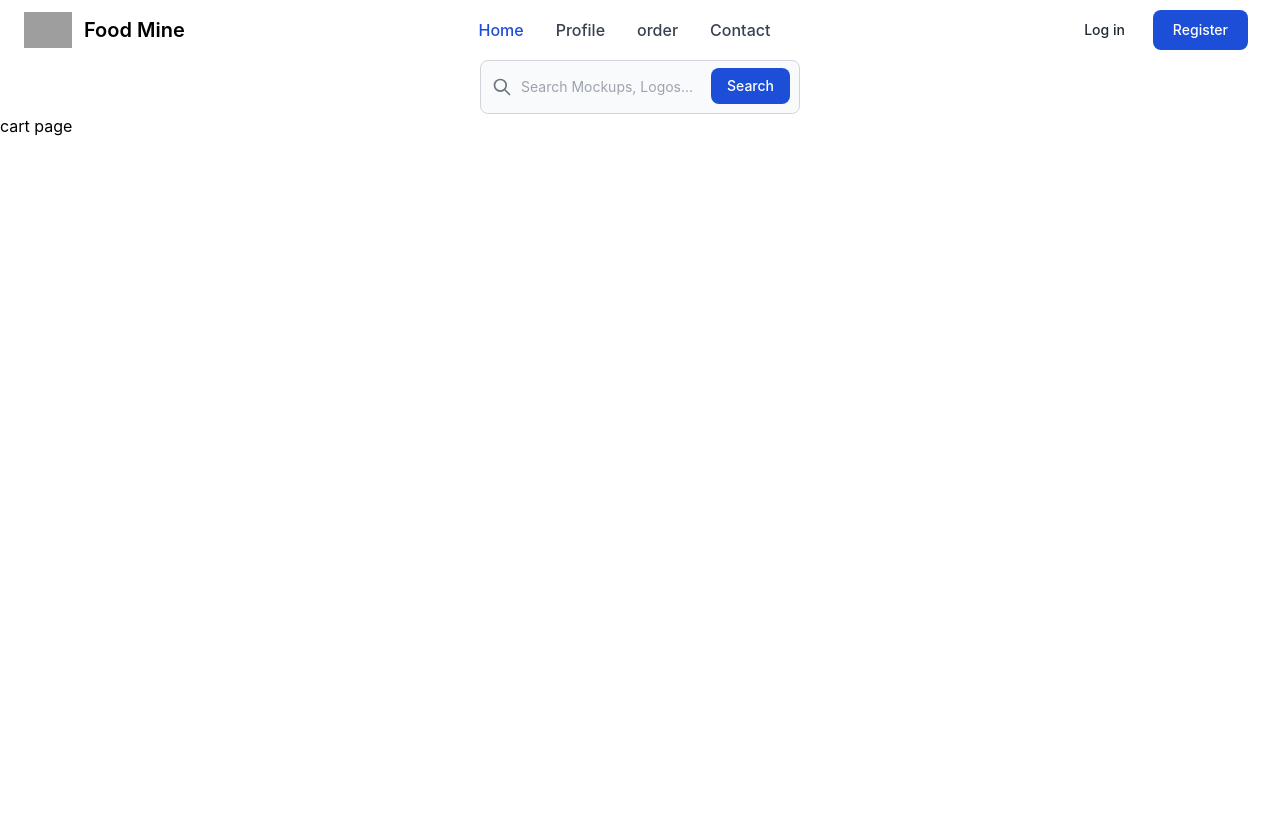
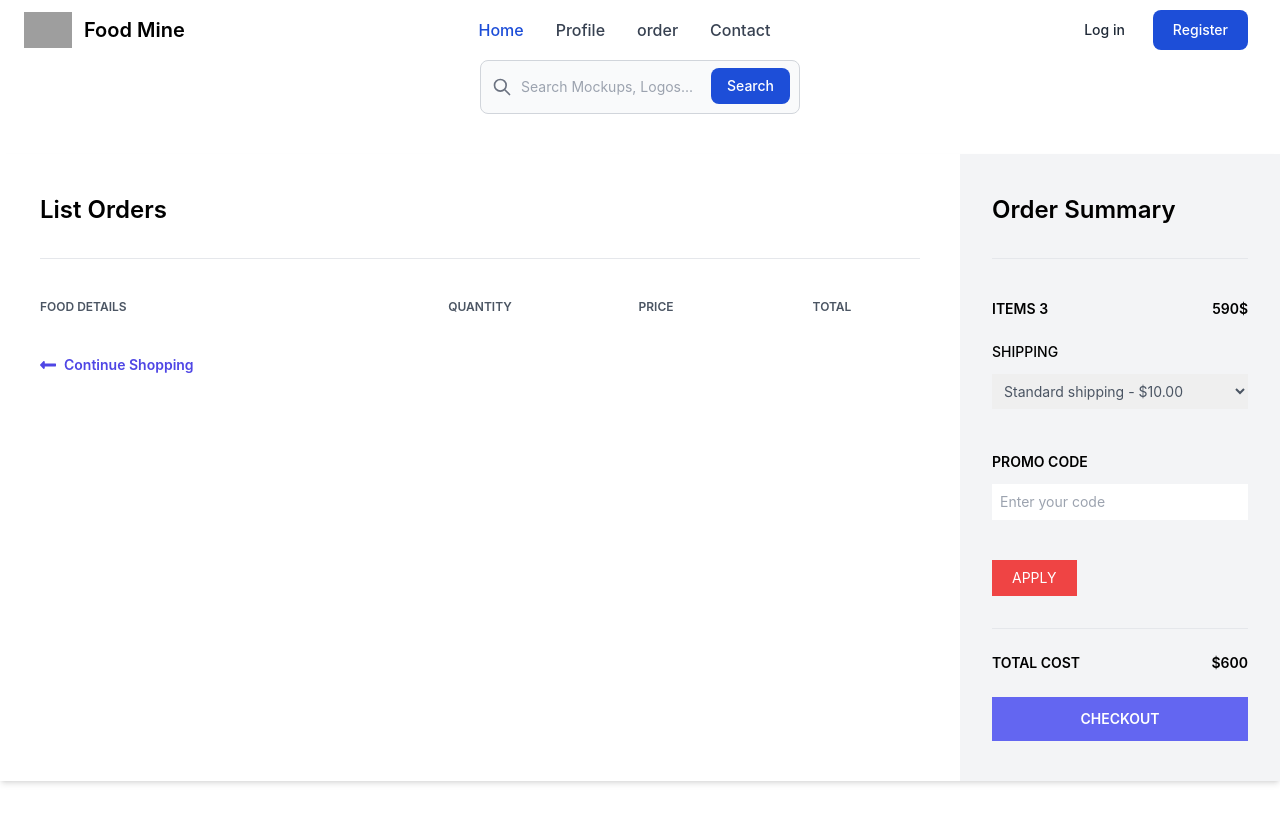
Before and after one commit to lucasngucii/Food-UI, an Angular app: page /cart-page in a window 1280 px wide. Before the commit the page ends 800 px from the top, so only its background shows below. Built offline with nearby package versions, Linux system fonts and the light colour scheme; grey boxes are pictures that could not be loaded.

Commit message:
21/12/2022

```diff
--- a/src/app/components/pages/cart-page/cart-page.component.html
+++ b/src/app/components/pages/cart-page/cart-page.component.html
@@ -1,3 +1,107 @@
 <app-header></app-header>
 <app-search></app-search>
-<p>cart page</p>
+
+<body class="bg-gray-100">
+    <div class="container mx-auto mt-10">
+        <div class="flex shadow-md my-10">
+            <div class="w-3/4 bg-white px-10 py-10">
+                <div class="flex justify-between border-b pb-8">
+                    <h1 class="font-semibold text-2xl">List Orders</h1>
+                    <!-- Count item -->
+                    <h2 class="font-semibold text-2xl"></h2>
+                </div>
+                <div class="flex mt-10 mb-5">
+                    <h3 class="font-semibold text-gray-600 text-xs uppercase w-2/5">
+                        Food Details
+                    </h3>
+                    <h3 class="font-semibold text-center text-gray-600 text-xs uppercase w-1/5 text-center">
+                        Quantity
+                    </h3>
+                    <h3 class="font-semibold text-center text-gray-600 text-xs uppercase w-1/5 text-center">
+                        Price
+                    </h3>
+                    <h3 class="font-semibold text-center text-gray-600 text-xs uppercase w-1/5 text-center">
+                        Total
+                    </h3>
+                </div>
+                <div class="flex items-center hover:bg-gray-100 -mx-8 px-6 py-5" *ngFor="let cartItem of cart.items">
+                    <div class="flex w-2/5">
+                        <!-- product -->
+                        <div class="w-20">
+                            <img class="h-24" src="{{ cartItem.food.imageUrl }}" />
+                        </div>
+                        <div class="flex flex-col justify-between ml-4 flex-grow">
+                            <a routerLink="/product/{{cartItem.food.id}}" class="font-bold text-sm cursor-pointer" >{{ cartItem.food.name }}</a>
+                            <a routerLink="/tag/{{cartItem.food.tags}}" class="text-red-500 text-xs cursor-pointer">{{ cartItem.food.tags }}</a>
+                            <!-- Click remote -->
+                            <button (click)="remoteFromCart(cartItem)">Remote</button>
+                        </div>
+                    </div>
+                    <div class="flex justify-center w-1/5">
+                        <div>
+                            <select #quantitySelect [value]="cartItem.quantity"
+                                (change)="changeQuantity(cartItem, quantitySelect.value)">
+                                <option>1</option>
+                                <option>2</option>
+                                <option>3</option>
+                                <option>4</option>
+                                <option>5</option>
+                                <option>6</option>
+                                <option>7</option>
+                                <option>8</option>
+                                <option>9</option>
+                                <option>10</option>
+                            </select>
+                        </div>
+                    </div>
+                    <span class="text-center w-1/5 font-semibold text-sm">{{
+                        cartItem.food.price | currency
+                        }}</span>
+
+                    <span class="text-center w-1/5 font-semibold text-sm">{{
+                        cartItem.price | currency
+                        }}</span>
+                </div>
+
+                <a href="#" class="flex font-semibold text-indigo-600 text-sm mt-10">
+                    <svg class="fill-current mr-2 text-indigo-600 w-4" viewBox="0 0 448 512">
+                        <path
+                            d="M134.059 296H436c6.627 0 12-5.373 12-12v-56c0-6.627-5.373-12-12-12H134.059v-46.059c0-21.382-25.851-32.09-40.971-16.971L7.029 239.029c-9.373 9.373-9.373 24.569 0 33.941l86.059 86.059c15.119 15.119 40.971 4.411 40.971-16.971V296z" />
+                    </svg>
+                    Continue Shopping
+                </a>
+            </div>
+
+            <div id="summary" class="w-1/4 px-8 py-10">
+                <h1 class="font-semibold text-2xl border-b pb-8">Order Summary</h1>
+                <div class="flex justify-between mt-10 mb-5">
+                    <span class="font-semibold text-sm uppercase">Items 3</span>
+                    <span class="font-semibold text-sm">590$</span>
+                </div>
+                <div>
+                    <label class="font-medium inline-block mb-3 text-sm uppercase">Shipping</label>
+                    <select class="block p-2 text-gray-600 w-full text-sm">
+                        <option>Standard shipping - $10.00</option>
+                    </select>
+                </div>
+                <div class="py-10">
+                    <label for="promo" class="font-semibold inline-block mb-3 text-sm uppercase">Promo Code</label>
+                    <input type="text" id="promo" placeholder="Enter your code" class="p-2 text-sm w-full" />
+                </div>
+                <button class="bg-red-500 hover:bg-red-600 px-5 py-2 text-sm text-white uppercase">
+                    Apply
+                </button>
+                <div class="border-t mt-8">
+                    <div class="flex font-semibold justify-between py-6 text-sm uppercase">
+                        <span>Total cost</span>
+                        <span>$600</span>
+                    </div>
+                    <button
+                        class="bg-indigo-500 font-semibold hover:bg-indigo-600 py-3 text-sm text-white uppercase w-full">
+                        Checkout
+                    </button>
+                </div>
+            </div>
+        </div>
+    </div>
+</body>
--- a/src/app/components/pages/cart-page/cart-page.component.ts
+++ b/src/app/components/pages/cart-page/cart-page.component.ts
@@ -23,4 +23,5 @@ export class CartPageComponent implements OnInit {
     const quantity = parseInt(quantityString);
     this.cartService.changeQuantity(cartItem.food.id, quantity);
   }
+
 }
--- a/src/app/services/carts/cart.service.ts
+++ b/src/app/services/carts/cart.service.ts
@@ -32,6 +32,9 @@ export class CartService implements OnInit {
     cartItem.price = quantity * cartItem.food.price;
     this.setCartToLocalStorage();
   }
+  countPrice(){
+
+  }
   clearCart() {
     this.cart = new Cart();
     this.setCartToLocalStorage();
```
